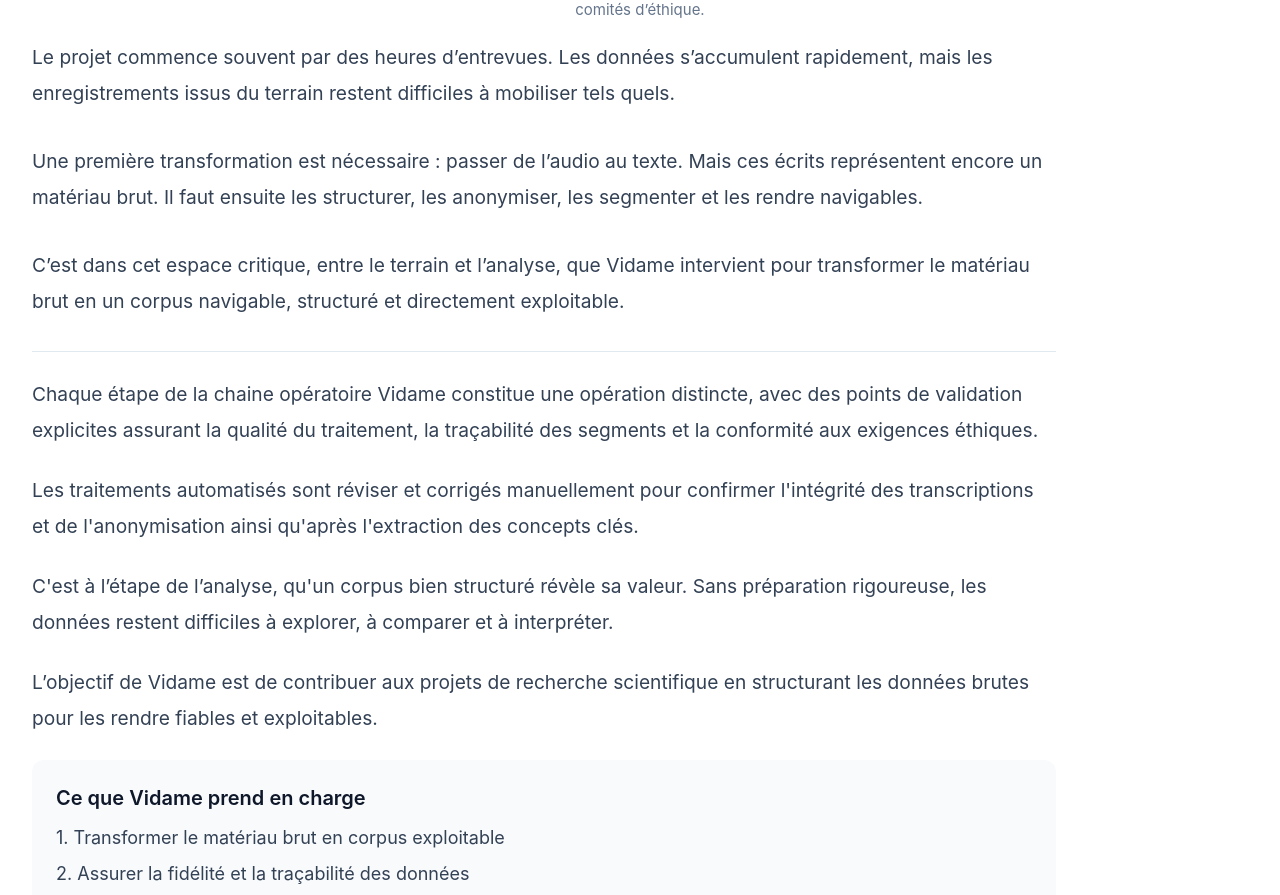
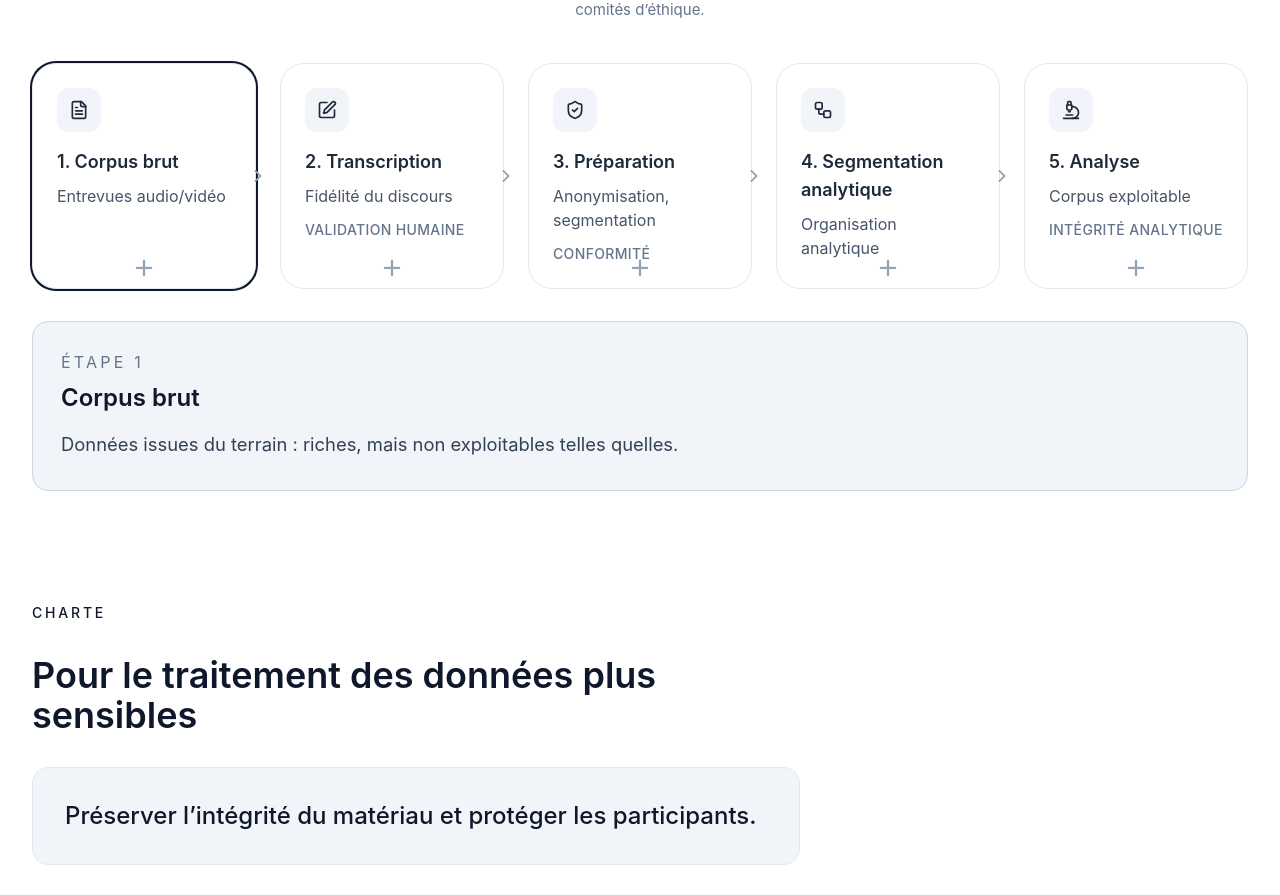
Before and after one commit to momopro21/vidame-recherche, a React (Vite) app: page / in a window 1280 px wide. Shown: the part 2934-3829 px from the top of the page. Built offline with nearby package versions, Linux system fonts and the light colour scheme; the HTML template or start-up script is replaced by a standard one.

Commit message:
Update App.tsx

```diff
--- a/src/App.tsx
+++ b/src/App.tsx
@@ -808,85 +808,6 @@ function Accueil({setPage,lang,}: {setPage: (page: string) => void;lang: "fr" |
 
 </section>
 
-          {/* ===== VIDAME_REPERE_TEXTE_SECTION_PIPELINE ===== */}
-          <div className="mt-4 space-y-8">
-            <p className="max-w-5xl text-[1.15rem] leading-9 text-slate-700 md:text-[1.2rem] md:leading-9">
-              {lang === "fr"
-                ? "Le projet commence souvent par des heures d’entrevues. Les données s’accumulent rapidement, mais les enregistrements issus du terrain restent difficiles à mobiliser tels quels."
-                : "A project often begins with hours of interviews. Data accumulates quickly, but recordings produced in the field remain difficult to use as they are."}
-            </p>
-
-            <p className="max-w-5xl text-[1.15rem] leading-9 text-slate-700 md:text-[1.2rem] md:leading-9">
-              {lang === "fr"
-                ? "Une première transformation est nécessaire : passer de l’audio au texte. Mais ces écrits représentent encore un matériau brut. Il faut ensuite les structurer, les anonymiser, les segmenter et les rendre navigables."
-                : "A first transformation is needed: moving from audio to text. But these transcripts still remain raw material. They must then be structured, anonymized, segmented, and made navigable."}
-            </p>
-
-            <p className="max-w-5xl text-[1.15rem] leading-9 text-slate-700 md:text-[1.2rem] md:leading-9">
-              {lang === "fr"
-                ? "C’est dans cet espace critique, entre le terrain et l’analyse, que Vidame intervient pour transformer le matériau brut en un corpus navigable, structuré et directement exploitable."
-                : "It is in this critical space, between fieldwork and analysis, that Vidame intervenes to transform raw material into a navigable, structured, and directly usable corpus."}
-            </p>
-
-            {/* ===== VIDAME_REPERE_BLOC_EXPLICATION_PIPELINE ===== */}
-            <div className="max-w-5xl space-y-6 border-t border-slate-200 pt-6">
-              <p className="text-[1.15rem] leading-9 text-slate-700 md:text-[1.2rem] md:leading-9">
-                {lang === "fr"
-                  ? "Chaque étape de la chaine opératoire Vidame constitue une opération distincte, avec des points de validation explicites assurant la qualité du traitement, la traçabilité des segments et la conformité aux exigences éthiques."
-                  : "Each step is treated as a distinct operation, with explicit validation points to ensure processing quality, traceability of transformations, and compliance with ethical requirements."}
-              </p>
-
-              <p className="text-[1.15rem] leading-9 text-slate-700 md:text-[1.2rem] md:leading-9">
-                {lang === "fr"
-                  ? "Les traitements automatisés sont réviser et corrigés manuellement pour confirmer l'intégrité des transcriptions et de l'anonymisation ainsi qu'après l'extraction des concepts clés."
-                  : "Automated processing is reviewed manually by human intervention at critical moments."}
-              </p>
-
-              <p className="text-[1.15rem] leading-9 text-slate-700 md:text-[1.2rem] md:leading-9">
-                {lang === "fr"
-                  ? "C'est à l’étape de l’analyse, qu'un corpus bien structuré révèle sa valeur. Sans préparation rigoureuse, les données restent difficiles à explorer, à comparer et à interpréter."
-                  : "At the analysis stage, a well-structured corpus reveals its full value. Without rigorous preparation, data remains difficult to explore, compare, and interpret."}
-              </p>
-
-              <p className="text-[1.15rem] leading-9 text-slate-700 md:text-[1.2rem] md:leading-9">
-                {lang === "fr"
-                  ? "L’objectif de Vidame est de contribuer aux projets de recherche scientifique en structurant les données brutes pour les rendre fiables et exploitables."
-                  : "Vidame’s goal is to allow you to focus on analysis using a corpus that is already structured, reliable, and ready to use."}
-              </p>
-
-              {/* ===== VIDAME_REPERE_BLOC_CE_QUE_VIDAME_PREND_EN_CHARGE ===== */}
-              <div className="mt-2 rounded-xl bg-slate-50 p-5 md:p-6">
-                <div className="mb-3 text-lg font-semibold text-slate-900 md:text-xl">
-                  {lang === "fr"
-                    ? "Ce que Vidame prend en charge"
-                    : "What Vidame handles"}
-                </div>
-
-                <ol className="space-y-2 text-base leading-8 text-slate-700 md:text-lg">
-                  <li>
-                    {lang === "fr"
-                      ? "1. Transformer le matériau brut en corpus exploitable"
-                      : "1. Transform raw material into a usable corpus"}
-                  </li>
-                  <li>
-                    {lang === "fr"
-                      ? "2. Assurer la fidélité et la traçabilité des données"
-                      : "2. Ensure data fidelity and traceability"}
-                  </li>
-                  <li>
-                    {lang === "fr"
-                      ? "3. Préparer le corpus pour la navigation et l’analyse"
-                      : "3. Prepare the corpus for navigation and analysis"}
-                  </li>
-                  <li>
-                    {lang === "fr"
-                      ? "4. Structurer le corpus sans ajout interprétatif"
-                      : "4. Structure the corpus without adding interpretation"}
-                  </li>
-                </ol>
-              </div>
-            </div>
-          </div>
           {/* ===== VIDAME_REPERE_ETAPES_TRAITEMENT ===== */}
           <div className="mt-10 grid gap-6 md:grid-cols-5">
             {steps.map((step, i) => {
```
